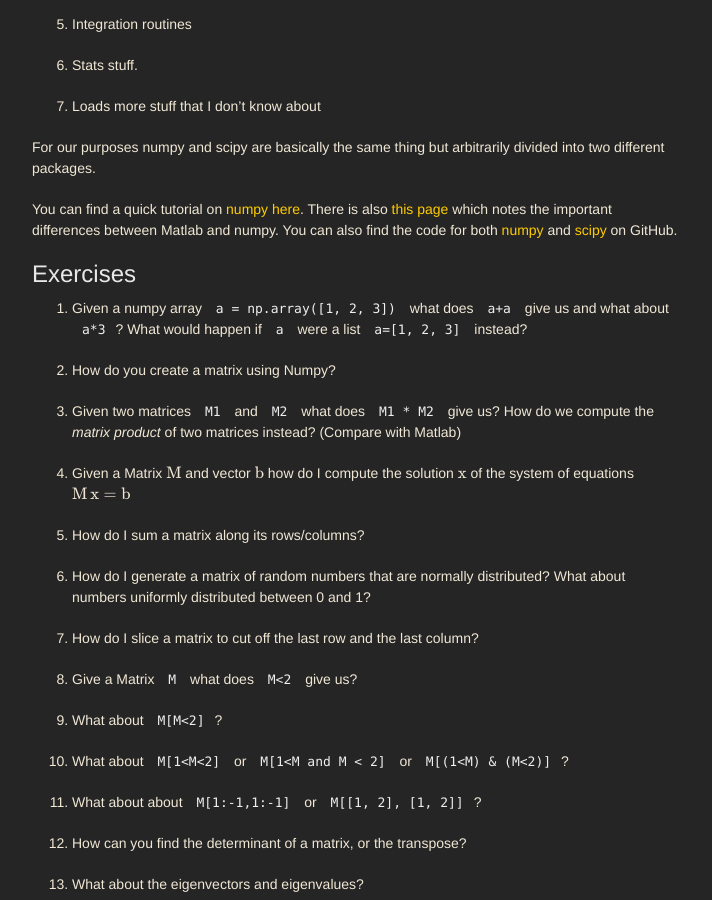
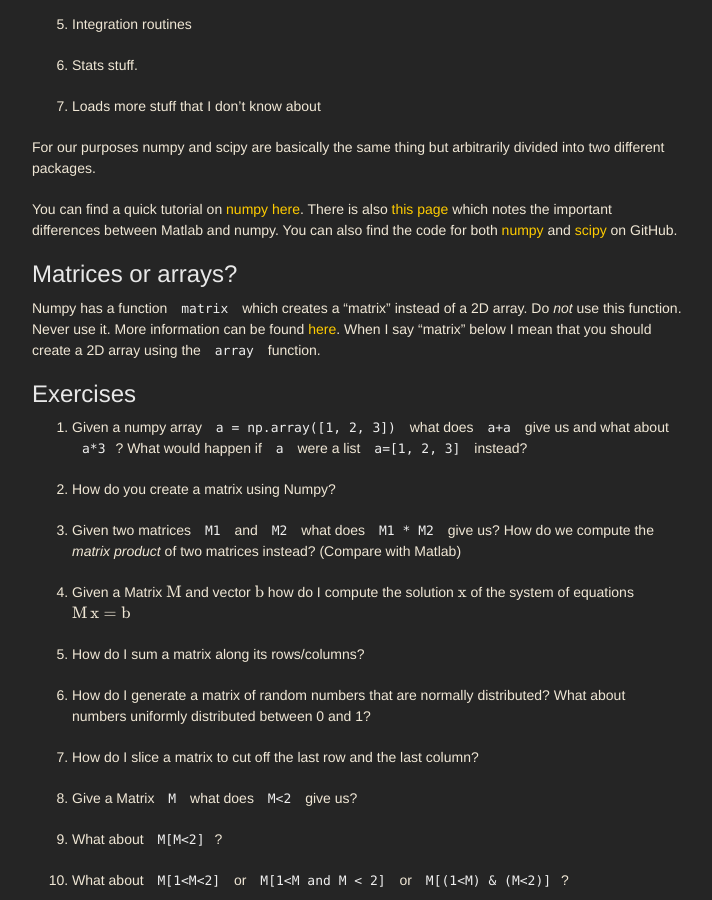
Before and after one commit to oscarbenjamin/scicomp, a Jekyll site: the page built from notes/numpy.md, in a window 1280 px wide and 900 px high, scrolled down 985 px. Shown: the whole window, without its empty margins (283-995 px from the left). Built offline with Jekyll 4.4.1, drawn with Linux system fonts in a browser that asks for light colours; nearby versions of some CDN libraries; some web fonts are replaced; formulas are drawn with MathJax 3; our own code applies the rules of GitHub Pages for plain Markdown files.

Commit message:
Explain not to use matrix in numpy

```diff
--- a/notes/numpy.md
+++ b/notes/numpy.md
@@ -65,6 +65,14 @@ find the code for both [numpy](https://github.com/numpy/numpy) and
 [scipy](https://github.com/scipy/scipy) on GitHub.
 
 
+## Matrices or arrays?
+
+Numpy has a function `matrix` which creates a "matrix" instead of a 2D array.
+Do *not* use this function. Never use it. More information can be found
+[here](https://docs.scipy.org/doc/numpy-dev/user/numpy-for-matlab-users.html).
+When I say "matrix" below I mean that you should create a 2D array using the
+`array` function.
+
 ## Exercises
 
 1. Given a numpy array `a = np.array([1, 2, 3])` what does `a+a` give us and what
```
Also changed, not shown: notes/versioncontrol.md (+1 -1 lines).
